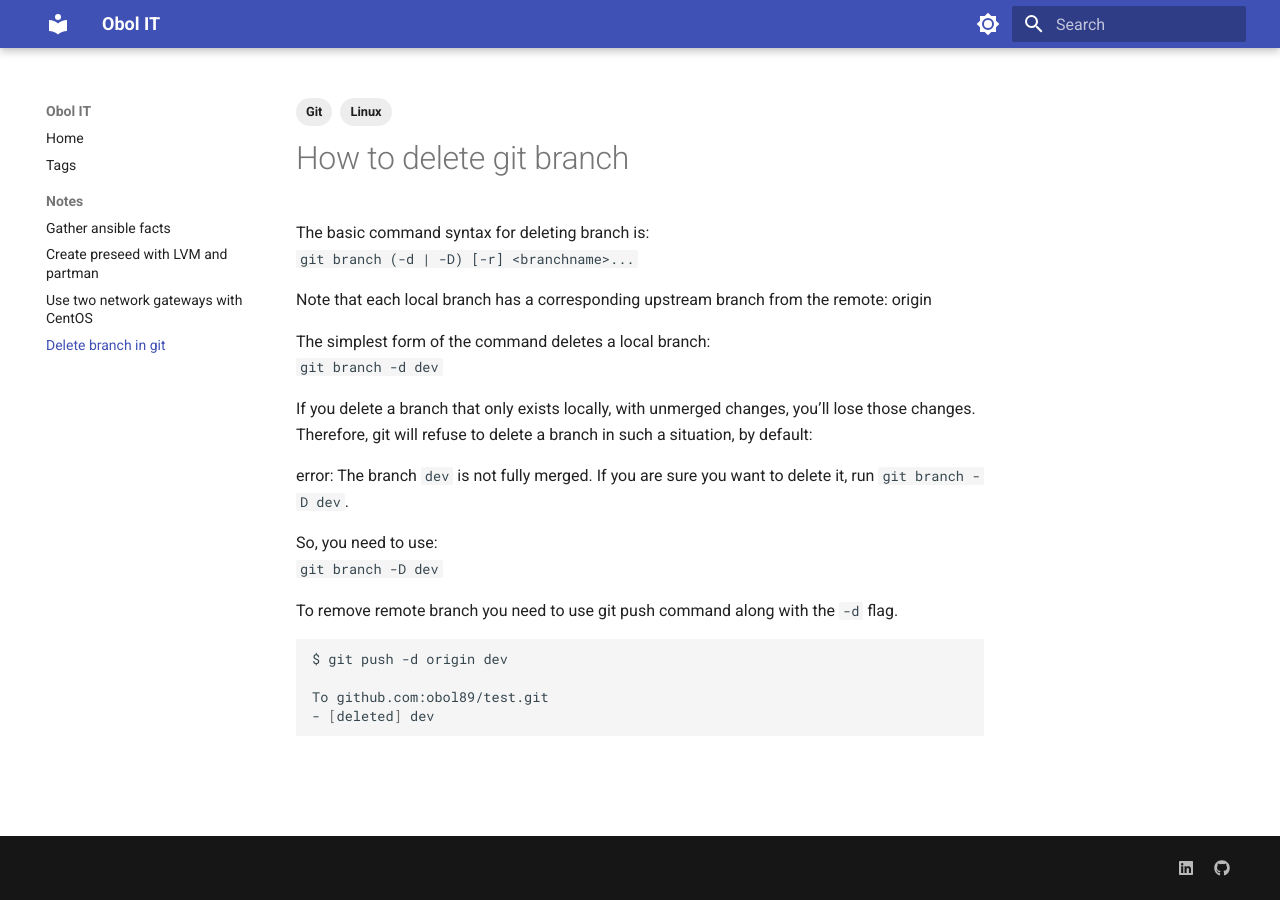
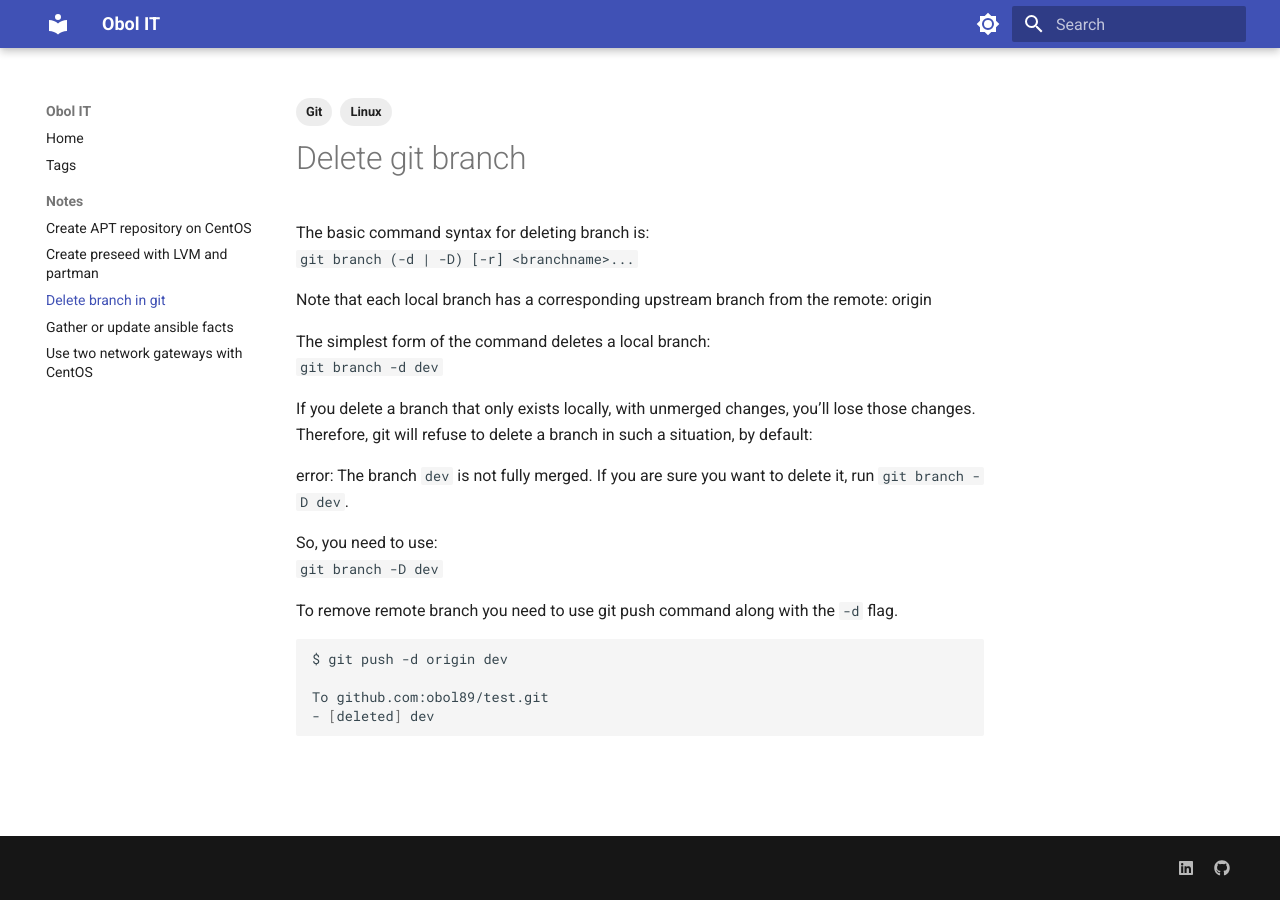
Before and after one commit to obol89/obol89.github.io, an MkDocs documentation site: the page built from docs/posts/delete_git_branch.md, in a window 1280 px wide. Built offline with MkDocs 1.6.1 and Material for MkDocs 9.7.7, drawn with Linux system fonts in a browser that asks for light colours.

Commit message:
New post

```diff
--- a/docs/delete_git_branch.md
+++ b/docs/posts/delete_git_branch.md
@@ -5,7 +5,7 @@
     - Git
     - Linux
 ---
-# How to delete git branch
+# Delete git branch
 
 The basic command syntax for deleting branch is:
 `git branch (-d | -D) [-r] <branchname>...`
--- a/mkdocs.yml
+++ b/mkdocs.yml
@@ -3,10 +3,11 @@
   - Home: index.md
   - Tags: tags.md
   - 'Notes':
-    - Gather ansible facts: gather_ansible_facts.md
-    - Create preseed with LVM and partman: partman_lvm_preseed.md
-    - Use two network gateways with CentOS: two_gateways_centos.md
-    - Delete branch in git: delete_git_branch.md
+    - Create APT repository on CentOS: posts/apt_repo_centos.md
+    - Create preseed with LVM and partman: posts/partman_lvm_preseed.md
+    - Delete branch in git: posts/delete_git_branch.md
+    - Gather or update ansible facts: posts/gather_ansible_facts.md
+    - Use two network gateways with CentOS: posts/two_gateways_centos.md
 theme:
   name: material
   features:
```
Also changed, not shown: docs/posts/apt_repo_centos.md (added, +115 -0 lines), docs/posts/partman_lvm_preseed.md (renamed from docs/partman_lvm_preseed.md, +1 -1 lines), docs/posts/gather_ansible_facts.md (renamed from docs/gather_ansible_facts.md), docs/posts/two_gateways_centos.md (renamed from docs/two_gateways_centos.md).
